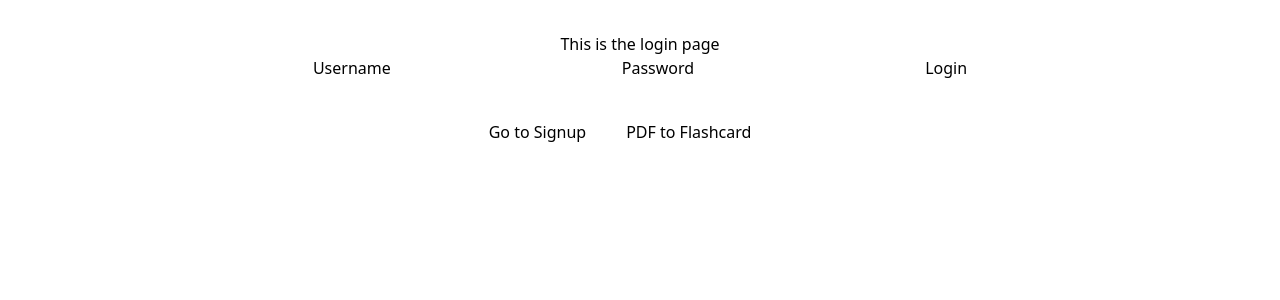
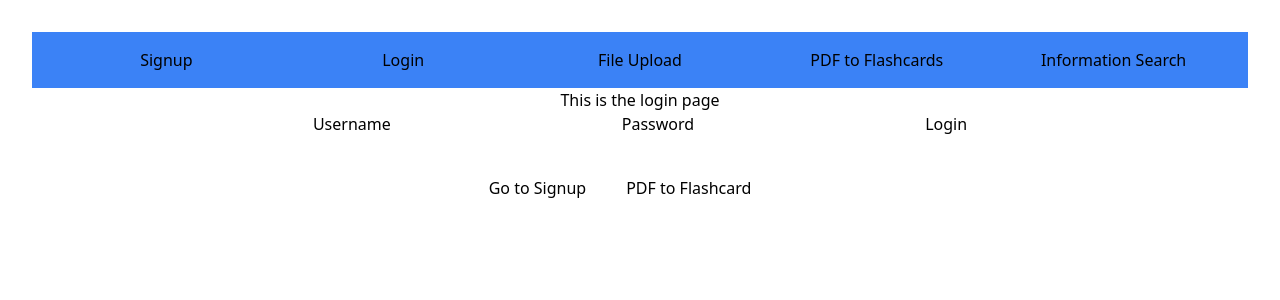
Before and after one commit to tutorai-no/tutor-service, a React (Vite) app in the folder frontend/: page / in a window 1280 px wide. Shown: the top 300 px of the page. Built offline with nearby package versions, Linux system fonts and the light colour scheme.

Commit message:
Feat: Add simple header to the pages.

```diff
--- /dev/null
+++ b/frontend/src/components/Header.tsx
@@ -0,0 +1,20 @@
+import React from 'react';
+import { useNavigate } from 'react-router-dom';
+
+const Header: React.FC = () => {
+    const navigate = useNavigate();
+
+    return (
+        <header>
+            <nav className="bg-blue-500 p-4 flex justify-between">
+                <button className="flex-1" onClick={() => navigate('/signup')}>Signup</button>
+                <button className="flex-1" onClick={() => navigate('/login')}>Login</button>
+                <button className="flex-1" onClick={() => navigate('/file-upload')}>File Upload</button>
+                <button className="flex-1" onClick={() => navigate('/pdf-to-flashcards')}>PDF to Flashcards</button>
+                <button className="flex-1" onClick={() => navigate('/information-search')}>Information Search</button>
+            </nav>
+        </header>
+    );
+};
+
+export default Header;
--- a/frontend/src/pages/FileUpload.tsx
+++ b/frontend/src/pages/FileUpload.tsx
@@ -2,6 +2,7 @@ import React, { useState } from 'react';
 import UploadService from '../services/UploadService';
 import { Document, Page, pdfjs } from 'react-pdf';
 import 'react-pdf/dist/Page/AnnotationLayer.css';
+import Header from '../components/Header';
 
 // Configure PDF.js worker
 pdfjs.GlobalWorkerOptions.workerSrc = `//cdnjs.cloudflare.com/ajax/libs/pdf.js/${pdfjs.version}/pdf.worker.js`;
@@ -51,6 +52,8 @@ const FileUpload: React.FC = () => {
 
     return (
         <div className="bg-blue-100">
+            <Header />
+
             <h1 className="my-5 text-4xl">Upload PDF</h1>
 
             <form className="mt-5 bg-blue-200" onSubmit={handleSubmit}>
--- a/frontend/src/pages/InformationSearch.tsx
+++ b/frontend/src/pages/InformationSearch.tsx
@@ -1,4 +1,5 @@
 import React, { useEffect, useState } from 'react';
+import Header from '../components/Header';
 // import Search from '../components/Search';
 
 const InformationSearch: React.FC = () => {
@@ -20,6 +21,8 @@ const InformationSearch: React.FC = () => {
 
     return (
         <div>
+            <Header />
+
             <input type="text" value={inputValue} onChange={handleInputChange} />
             <button onClick={handleSearch}>Search</button>
             <div>{outputValue}</div>
--- a/frontend/src/pages/Login.tsx
+++ b/frontend/src/pages/Login.tsx
@@ -1,6 +1,7 @@
 import { useState } from "react";
 import postLoginAttempt from "../services/LoginService";
 import { useNavigate } from "react-router-dom";
+import Header from "../components/Header";
 
 const Login = () => {
     const [username, setUsername] = useState("");
@@ -37,6 +38,8 @@ const Login = () => {
 
     return (
         <div>
+            <Header />
+
             <h1>This is the login page</h1>
             <div>
                 {/* Login with username and password */}
--- a/frontend/src/pages/PDFtoFlashcard.tsx
+++ b/frontend/src/pages/PDFtoFlashcard.tsx
@@ -4,6 +4,7 @@ import { FlashcardProps } from '../components/Flashcard';
 import UploadService from '../services/UploadService';
 import { Document, Page, pdfjs } from 'react-pdf';
 import 'react-pdf/dist/Page/AnnotationLayer.css';
+import Header from '../components/Header';
 
 // Configure PDF.js worker
 pdfjs.GlobalWorkerOptions.workerSrc = `//cdnjs.cloudflare.com/ajax/libs/pdf.js/${pdfjs.version}/pdf.worker.js`;
@@ -66,6 +67,7 @@ const PDFtoFlashcard: React.FC = () => {
 
     return (
         <div className="bg-blue-100">
+            <Header />
 
             <h1 className="my-5 text-4xl">Upload PDF</h1>
 
--- a/frontend/src/pages/Signup.tsx
+++ b/frontend/src/pages/Signup.tsx
@@ -3,6 +3,7 @@ import postSignupAttempt from "../services/SignupService";
 import { useNavigate } from "react-router-dom";
 import postLoginAttempt from "../services/LoginService";
 import { LoginResponse } from "../types/User";
+import Header from "../components/Header";
 
 const Signup = () => {
     const [username, setUsername] = useState("");
@@ -59,6 +60,8 @@ const Signup = () => {
 
     return (
         <div>
+            <Header />
+
             <h1>This is the signup page</h1>
             <div>
                 {/* Signup with username, password, and confirm password */}
```
